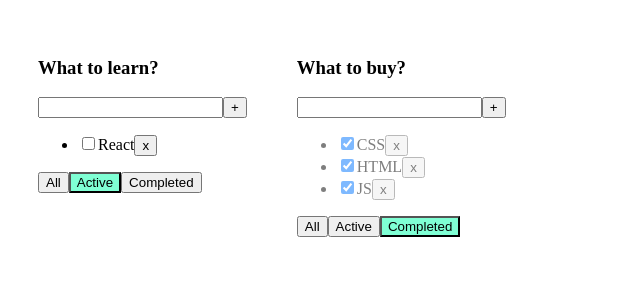
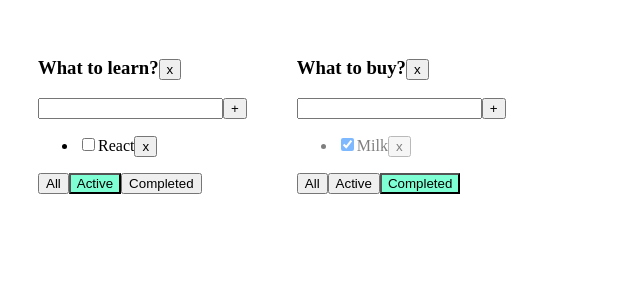
Before and after one commit to SandraYushko/TodolistForStudents-Dimich, a React (Create React App) app: page / in a window 1280 px wide. Shown: the top 300 px of the page, without its empty margins (0-640 px from the left). Built offline with nearby package versions, Linux system fonts and the light colour scheme.

Commit message:
Todolist for students 05

```diff
--- a/src/App.tsx
+++ b/src/App.tsx
@@ -1,9 +1,9 @@
 import React, {useState} from 'react';
 import './App.css';
-import {TaskType, Todolist} from "./Todolist";
-import {v1} from "uuid";
+import {TaskType, Todolist} from './Todolist';
+import {v1} from 'uuid';
 
-export type FilterValuesType="all"|"active"|"completed"
+export type FilterValuesType = 'all' | 'active' | 'completed'
 type TodolistType = {
     id: string,
     title: string,
@@ -11,53 +11,69 @@ type TodolistType = {
 }
 
 function App() {
-    let [tasks1,setTasks1]=useState<Array<TaskType>>([
-        {id:v1(), title:"CSS", isDone:true},
-        {id:v1(), title:"HTML", isDone:true},
-        {id:v1(), title:"JS", isDone:true},
-        {id:v1(), title:"React", isDone:false}
-    ])
-
-    function changeFilter(value:FilterValuesType, todolistId:string){
-        let todolist=todolists.find(tl=>tl.id === todolistId)
+    function changeFilter(value: FilterValuesType, todolistId: string) {
+        let todolist = todolists.find(tl => tl.id === todolistId)
         if (todolist) {
             todolist.filter = value;
             setTodolists([...todolists]);
         }
     }
-
-    function removeTask (id:string){
-        tasks1=tasks1.filter((t)=>t.id !== id)
-        setTasks1(tasks1)
+    function removeTask(id: string, todolistId: string) {
+        let tasks = tasksObj[todolistId]
+        let filteredTask = tasks.filter((t) => t.id !== id)
+        tasksObj[todolistId] = filteredTask
+        setTasksObj({...tasksObj})
+    }
+    function addTask(title: string, todolistId: string) {
+        let tasks = tasksObj[todolistId]
+        let newTask = {id: v1(), title: title, isDone: false}
+        tasksObj[todolistId] = [newTask, ...tasks]
+        setTasksObj({...tasksObj})
+    }
+    function changeStatus(taskId: string, isDone: boolean, todolistId: string) {
+        let tasks = tasksObj[todolistId]
+        let task = tasks.find(t => t.id === taskId)
+        if (task) {
+            task.isDone = isDone;
+            setTasksObj({...tasksObj})
+        }
+    }
+    function removeTodolist(todolistId: string) {
+        delete tasksObj[todolistId]
+        setTasksObj({...tasksObj})
+        let filterTodolists = todolists.filter(tl => tl.id !== todolistId)
+        setTodolists([...filterTodolists])
     }
 
-    function addTask(title:string){
-        let newTask={id:v1(), title:title, isDone:false}
-        let newTasks=[newTask, ...tasks1]
-        setTasks1(newTasks)
-    }
+    let todolistId1 = v1();
+    let todolistId2 = v1();
 
-    function changeStatus(taskId:string, isDone:boolean) {
-      let task=tasks1.find(t => t.id === taskId)
-        if (task) {
-            task.isDone=isDone;
-        }
-        setTasks1([...tasks1])
-    }
+    let [todolists, setTodolists] = useState<Array<TodolistType>>([
+        {id: todolistId1, title: 'What to learn?', filter: 'active'},
+        {id: todolistId2, title: 'What to buy?', filter: 'completed'}
+    ])
 
-    let [todolists, setTodolists] = useState <Array<TodolistType>>([
-        {id: v1(), title: "What to learn?", filter: "active"},
-        {id: v1(), title: "What to buy?", filter: "completed"}
-    ])
+    let [tasksObj, setTasksObj] = useState({
+        [todolistId1]: [
+            {id: v1(), title: 'CSS', isDone: true},
+            {id: v1(), title: 'HTML', isDone: true},
+            {id: v1(), title: 'JS', isDone: true},
+            {id: v1(), title: 'React', isDone: false}
+        ],
+        [todolistId2]: [
+            {id: v1(), title: 'Button', isDone: false},
+            {id: v1(), title: 'Milk', isDone: true},
+        ]
+    })
 
     return (
         <div className="App">
             {
-                todolists.map(tl=>{
-                    let tasksForTodolist=tasks1
-                    if (tl.filter==="active") tasksForTodolist=tasks1.filter((t)=>t.isDone===false)
-                    if (tl.filter==="completed") tasksForTodolist=tasks1.filter((t)=>t.isDone===true)
-                    return   <Todolist
+                todolists.map(tl => {
+                    let tasksForTodolist = tasksObj[tl.id]
+                    if (tl.filter === 'active') tasksForTodolist = tasksForTodolist.filter((t) => t.isDone === false)
+                    if (tl.filter === 'completed') tasksForTodolist = tasksForTodolist.filter((t) => t.isDone === true)
+                    return <Todolist
                         key={tl.id}
                         todolistId={tl.id}
                         title={tl.title}
@@ -67,6 +83,7 @@ function App() {
                         addTask={addTask}
                         changeTaskStatus={changeStatus}
                         filter={tl.filter}
+                        removeTodolist={removeTodolist}
                     />
                 })
             }
--- a/src/Todolist.tsx
+++ b/src/Todolist.tsx
@@ -1,15 +1,16 @@
-import React, {ChangeEvent, KeyboardEvent, useState} from "react";
-import {FilterValuesType} from "./App";
+import React, {ChangeEvent, KeyboardEvent, useState} from 'react';
+import {FilterValuesType} from './App';
 
 type TodolistPropsType = {
     todolistId: string,
     title: string,
     tasks: Array<TaskType>
-    removeTask: (id: string) => void
-    changeFilter: (arg0: FilterValuesType, todolistId:string) => void
-    addTask: (title: string) => void
-    changeTaskStatus: (taskId:string, isDone:boolean)=>void
+    removeTask: (id: string, todolistId: string) => void
+    changeFilter: (arg0: FilterValuesType, todolistId: string) => void
+    addTask: (title: string, todolistId: string) => void
+    changeTaskStatus: (taskId: string, isDone: boolean, todolistId: string) => void
     filter: FilterValuesType
+    removeTodolist: (todolistId: string)=>void
 }
 
 export type TaskType = {
@@ -19,42 +20,49 @@ export type TaskType = {
 }
 
 export function Todolist(props: TodolistPropsType) {
-    const [newTaskTitle, setNewTaskTitle] = useState("");
+    const [newTaskTitle, setNewTaskTitle] = useState('');
     const [error, setError] = useState<string | null>(null);
 
+    const removeTodolistHandler = ()=> {
+        props.removeTodolist(props.todolistId)
+    }
     const onChangeInputHandler = (e: ChangeEvent<HTMLInputElement>) => {
         setNewTaskTitle(e.currentTarget.value)
     }
     const onClickButtonHandler = () => {
-        if (newTaskTitle.trim() !==""){
-            props.addTask(newTaskTitle.trim())
-            setNewTaskTitle("")
+        if (newTaskTitle.trim() !== '') {
+            props.addTask(newTaskTitle.trim(), props.todolistId)
+            setNewTaskTitle('')
         } else {
-            setError("Title is required")
+            setError('Title is required')
         }
     }
-    const onKeyDownInputHandler = (e:KeyboardEvent<HTMLInputElement>) => {
+    const onKeyDownInputHandler = (e: KeyboardEvent<HTMLInputElement>) => {
         setError(null)
         if (e.key === 'Enter') {
-            props.addTask(newTaskTitle)
-            setNewTaskTitle("")
+            props.addTask(newTaskTitle, props.todolistId)
+            setNewTaskTitle('')
         }
     }
     const onClickButtonAllHandler = () => {
-        props.changeFilter("all", props.todolistId)
+        props.changeFilter('all', props.todolistId)
     }
     const onClickButtonActiveHandler = () => {
-        props.changeFilter("active", props.todolistId)
+        props.changeFilter('active', props.todolistId)
     }
     const onClickButtonCompletedHandler = () => {
-        props.changeFilter("completed", props.todolistId)
+        props.changeFilter('completed', props.todolistId)
     }
-    const mappedTasks=props.tasks.map((el) => {
-        const onClickHandler=()=>{ props.removeTask(el.id)}
-        const onChangeHandler=(e:ChangeEvent<HTMLInputElement>)=>{props.changeTaskStatus(el.id, e.currentTarget.checked)}
 
+    const mappedTasks = props.tasks.map((el) => {
+        const onClickHandler = () => {
+            props.removeTask(el.id, props.todolistId)
+        }
+        const onChangeHandler = (e: ChangeEvent<HTMLInputElement>) => {
+            props.changeTaskStatus(el.id, e.currentTarget.checked, props.todolistId)
+        }
         return (
-            <li key={el.id} className={el.isDone?'is-done':""}>
+            <li key={el.id} className={el.isDone ? 'is-done' : ''}>
                 <input type="checkbox" checked={el.isDone} onChange={onChangeHandler}/>
                 <span>{el.title}</span>
                 <button onClick={onClickHandler}>x</button>
@@ -62,14 +70,16 @@ export function Todolist(props: TodolistPropsType) {
         )
     })
 
+
+
     return (
         <div>
-            <h3>{props.title}</h3>
+            <h3>{props.title}<button onClick={removeTodolistHandler}>x</button></h3>
             <input
                 value={newTaskTitle}
                 onChange={onChangeInputHandler}
                 onKeyDown={onKeyDownInputHandler}
-                className={error?'error':""}
+                className={error ? 'error' : ''}
             />
             <button onClick={onClickButtonHandler}>+</button>
             {error && <div className={'error-message'}>{error}</div>}
@@ -77,12 +87,15 @@ export function Todolist(props: TodolistPropsType) {
                 {mappedTasks}
             </ul>
             <div>
-                <button className={props.filter==="all"?'active-filter':""}
-                        onClick={onClickButtonAllHandler}>All</button>
-                <button className={props.filter==="active"?'active-filter':""}
-                        onClick={onClickButtonActiveHandler}>Active</button>
-                <button className={props.filter==="completed"?'active-filter':""}
-                        onClick={onClickButtonCompletedHandler}>Completed</button>
+                <button className={props.filter === 'all' ? 'active-filter' : ''}
+                        onClick={onClickButtonAllHandler}>All
+                </button>
+                <button className={props.filter === 'active' ? 'active-filter' : ''}
+                        onClick={onClickButtonActiveHandler}>Active
+                </button>
+                <button className={props.filter === 'completed' ? 'active-filter' : ''}
+                        onClick={onClickButtonCompletedHandler}>Completed
+                </button>
             </div>
         </div>
     );
```
